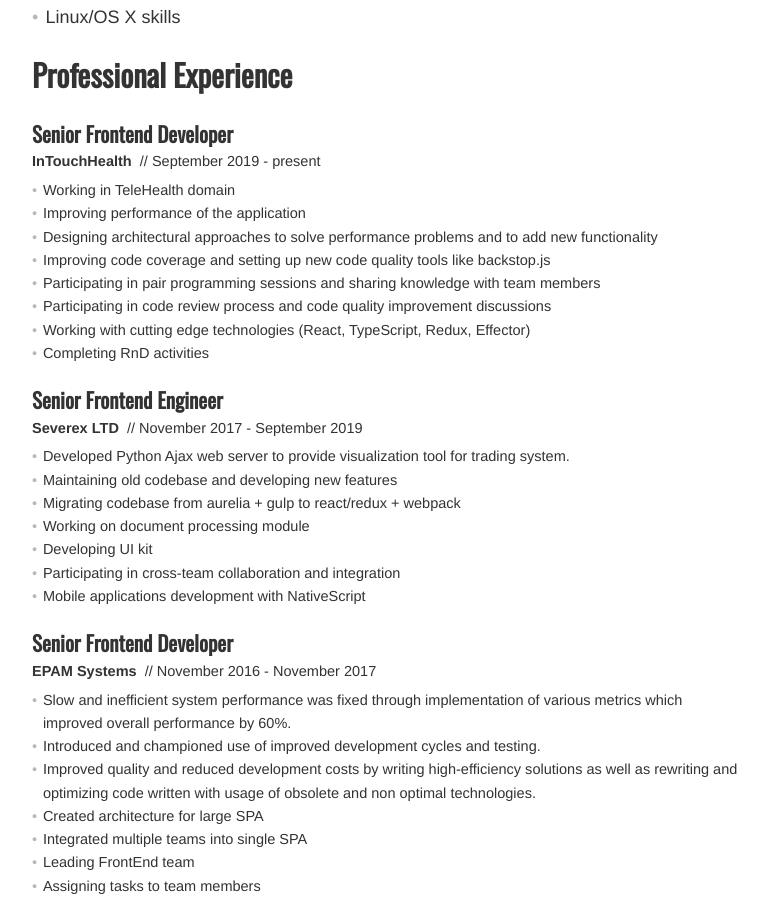
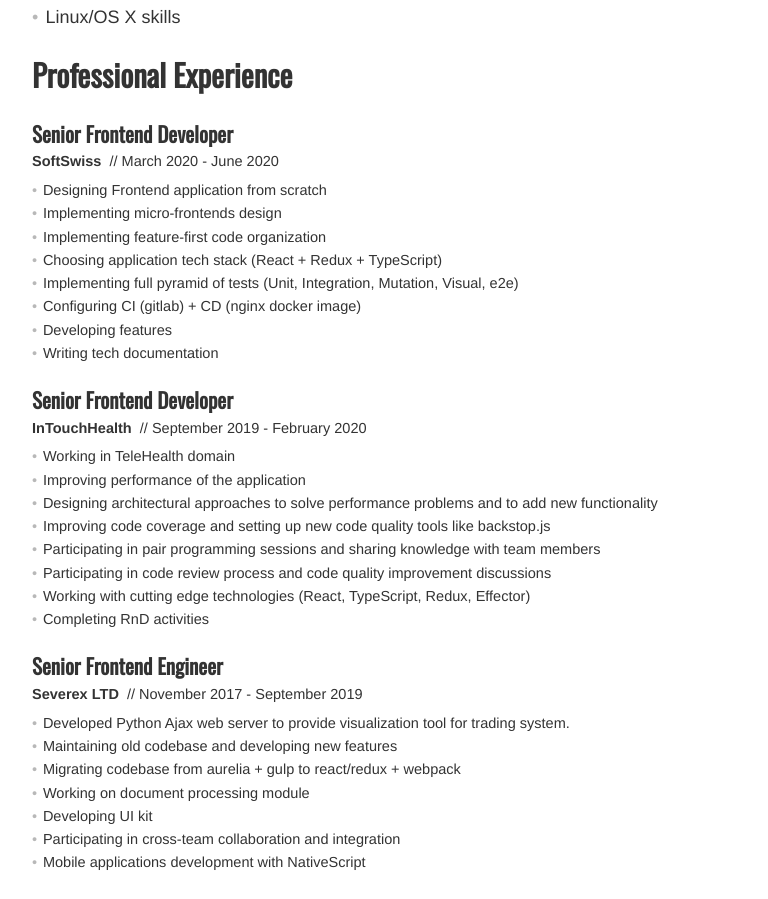
Before and after one commit to one-more/resume, a React (Create React App) app: page / in a window 1280 px wide. Shown: the part 824-1723 px from the top of the page, without its empty margins (253-1021 px from the left). Built offline with nearby package versions, Linux system fonts and the light colour scheme; a web font is replaced by a local one.

Commit message:
add SoftSwiss experience

```diff
--- a/src/components/Experience.js
+++ b/src/components/Experience.js
@@ -7,6 +7,7 @@
 import ExperienceRBT from './ExperienceRBT'
 import ExperienceSeverex from './ExperienceSeverex'
 import {ExperienceInTouch} from "./ExperienceIntouch"
+import {ExperienceSoftSwiss} from "./experienceSoftSwiss";
 
 export default function () {
     return (
@@ -14,6 +15,7 @@
             <H2>
                 Professional Experience
             </H2>
+            <ExperienceSoftSwiss />
             <ExperienceInTouch />
             <ExperienceSeverex />
             <ExperienceEpam />
--- a/src/components/ExperienceIntouch.js
+++ b/src/components/ExperienceIntouch.js
@@ -9,7 +9,7 @@
         <H3>Senior Frontend Developer</H3>
         <JobDetails>
             <b>InTouchHealth</b>&nbsp;
-            // September 2019 - present
+            // September 2019 - February 2020
         </JobDetails>
         <List textSmall >
             <ListItem>
--- /dev/null
+++ b/src/components/experienceSoftSwiss.js
@@ -0,0 +1,41 @@
+import Section from "./components/Section";
+import {H3} from "./components/Headings";
+import JobDetails from "./components/JobDetails";
+import List, {ListItem} from "./components/List";
+import React from "react";
+
+export const ExperienceSoftSwiss = () => {
+    return <Section>
+        <H3>Senior Frontend Developer</H3>
+        <JobDetails>
+            <b>SoftSwiss</b>&nbsp;
+            // March 2020 - June 2020
+        </JobDetails>
+        <List textSmall >
+            <ListItem>
+                Designing Frontend application from scratch
+            </ListItem>
+            <ListItem>
+                Implementing micro-frontends design
+            </ListItem>
+            <ListItem>
+                Implementing feature-first code organization
+            </ListItem>
+            <ListItem>
+                Choosing application tech stack (React + Redux + TypeScript)
+            </ListItem>
+            <ListItem>
+                Implementing full pyramid of tests (Unit, Integration, Mutation, Visual, e2e)
+            </ListItem>
+            <ListItem>
+                Configuring CI (gitlab) + CD (nginx docker image)
+            </ListItem>
+            <ListItem>
+                Developing features
+            </ListItem>
+            <ListItem>
+                Writing tech documentation
+            </ListItem>
+        </List>
+    </Section>
+}
```
